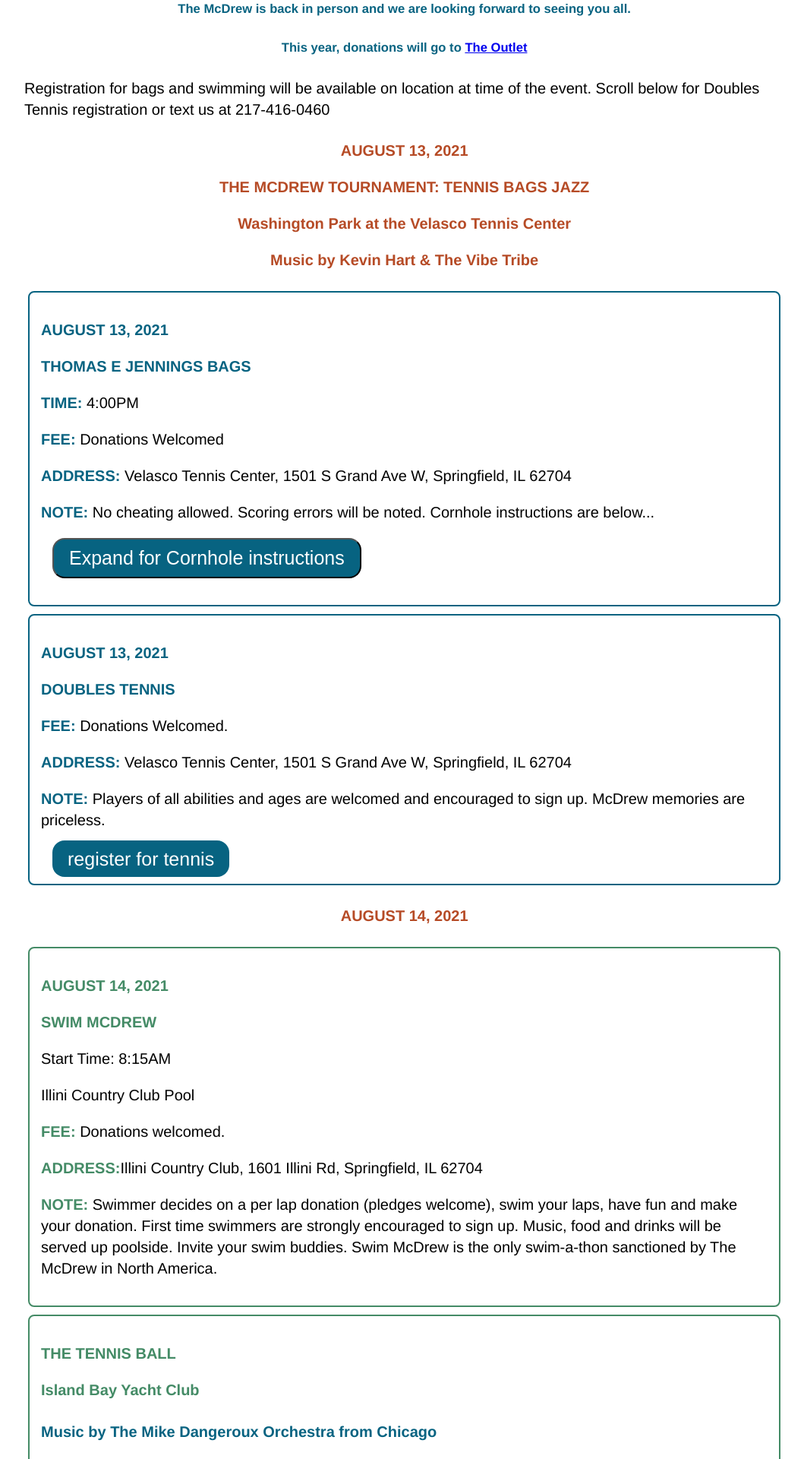
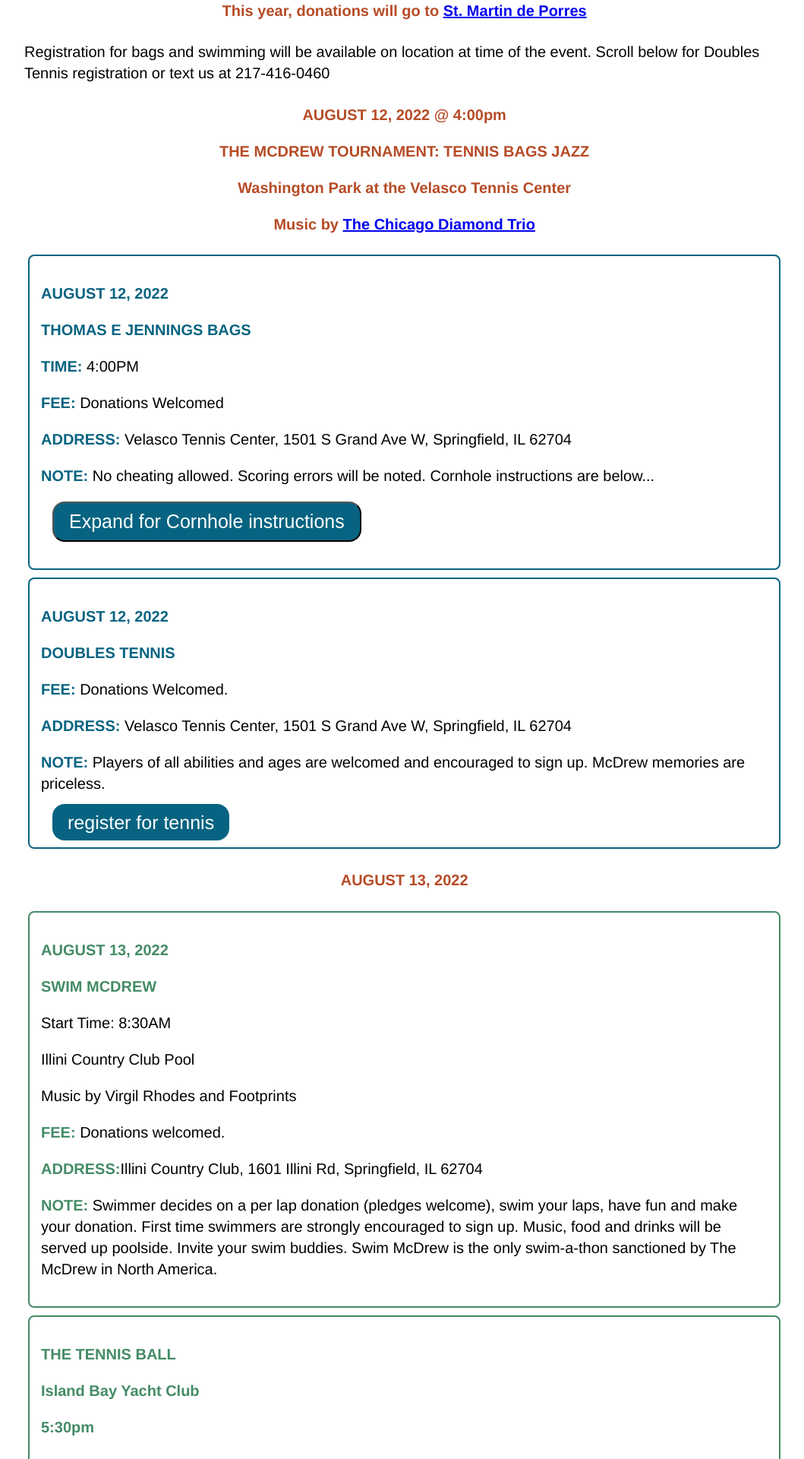
Before and after one commit to sarahdrew/mcdrew, a React (Create React App) app: page / in a window 1280 px wide. Shown: the part 480-2400 px from the top of the page at 76% size, without its empty margins (91-1150 px from the left). Built offline with nearby package versions, Linux system fonts and the light colour scheme.

Commit message:
updated dates and times for 2022, added charity

```diff
--- a/src/Donations.js
+++ b/src/Donations.js
@@ -11,9 +11,10 @@
             <a
               style={{ textDecoration: "none" }}
               className="donation-link"
-              href="https://www.theoutletillinois.org/"
+              target="_blank"
+              href="https://www.wbgl.org/community-resource/st-martin-deporres-center/"
             >
-              The Outlet
+              St. Martin de Porres
             </a>
           </h4>
           <p>
@@ -28,6 +29,7 @@
           </p>
           <div className="donations-list">
             <ul>
+              <li>The Outnet </li>
               <li>Mini O’Beirne Crisis Nursery </li>
               <li>St. Patrick’s School</li>
               <li>SIU Simmons Cancer Institute</li>
--- a/src/TheEvents.js
+++ b/src/TheEvents.js
@@ -10,19 +10,16 @@
     <div className="container">
       <div id="the-events">
         <h3>The McDrew Events</h3>
-        <h5>
-          The McDrew is back in person and we are looking forward to seeing you
-          all.
-        </h5>
-        <h5>
+        <h4>
           This year, donations will go to{" "}
           <a
             className="donation-link"
-            href="https://www.theoutletillinois.org/"
+            target="_blank"
+            href="https://www.wbgl.org/community-resource/st-martin-deporres-center/"
           >
-            The Outlet
+            St. Martin de Porres
           </a>
-        </h5>
+        </h4>
         <p>
           Registration for bags and swimming will be available on location at
           time of the event. Scroll below for Doubles Tennis registration or
@@ -30,14 +27,14 @@
         </p>
         <div className="event-details">
           <h4>
-            <p>AUGUST 13, 2021</p>
+            <p>AUGUST 12, 2022 @ 4:00pm</p>
             <p>THE MCDREW TOURNAMENT: TENNIS BAGS JAZZ</p>
             <p>Washington Park at the Velasco Tennis Center</p>
-            <p>Music by Kevin Hart & The Vibe Tribe</p>{" "}
+            <p>Music by <a href="https://www.chicagodiamondtrio.com/" target="_blank">The Chicago Diamond Trio</a></p>{" "}
           </h4>
           <div className="bags-info">
             <span style={{ color: "#076381", fontWeight: "900" }}>
-              <p> AUGUST 13, 2021</p>
+              <p> AUGUST 12, 2022</p>
               <p>THOMAS E JENNINGS BAGS</p>
             </span>
             <p>
@@ -90,7 +87,7 @@
           </div>
           <div className="tennis-info">
             <span style={{ color: "#076381", fontWeight: "900" }}>
-              <p> AUGUST 13, 2021</p>
+              <p> AUGUST 12, 2022</p>
               <p>DOUBLES TENNIS</p>
             </span>
             <p>
@@ -120,7 +117,7 @@
           </div>
         </div>
         <h4>
-          <p>AUGUST 14, 2021</p>
+          <p>AUGUST 13, 2022</p>
         </h4>
         <div className="event-details" id="swim-info">
           <span
@@ -129,11 +126,12 @@
               fontWeight: "900",
             }}
           >
-            <p>AUGUST 14, 2021</p>
+            <p>AUGUST 13, 2022</p>
             <p>SWIM MCDREW</p>
           </span>
-          <p>Start Time: 8:15AM</p>
+          <p>Start Time: 8:30AM</p>
           <p>Illini Country Club Pool</p>
+          <p>Music by Virgil Rhodes and Footprints</p>
           <p>
             <span style={{ color: "#448b66", fontWeight: "700" }}>FEE: </span>
             Donations welcomed.
@@ -158,16 +156,10 @@
             <span style={{ color: "#448b66", fontWeight: "700" }}>
               <p>THE TENNIS BALL</p>
               <p>Island Bay Yacht Club</p>
+              <p>5:30pm</p>
             </span>
             <h4 id="dangeroux">
-              <a
-                id="dangeroux-link"
-                href="https://www.mikedangeroux.com/"
-                target="_blank"
-                rel="noreferrer"
-              >
-                Music by The Mike Dangeroux Orchestra from Chicago
-              </a>
+              <p>Music by <a href="https://www.kapitalsound.com/" target="_blank">Kapital Sound</a></p>
             </h4>
             <p>
               Food, drinks, dancing, good views, and all of your favorite people
```
